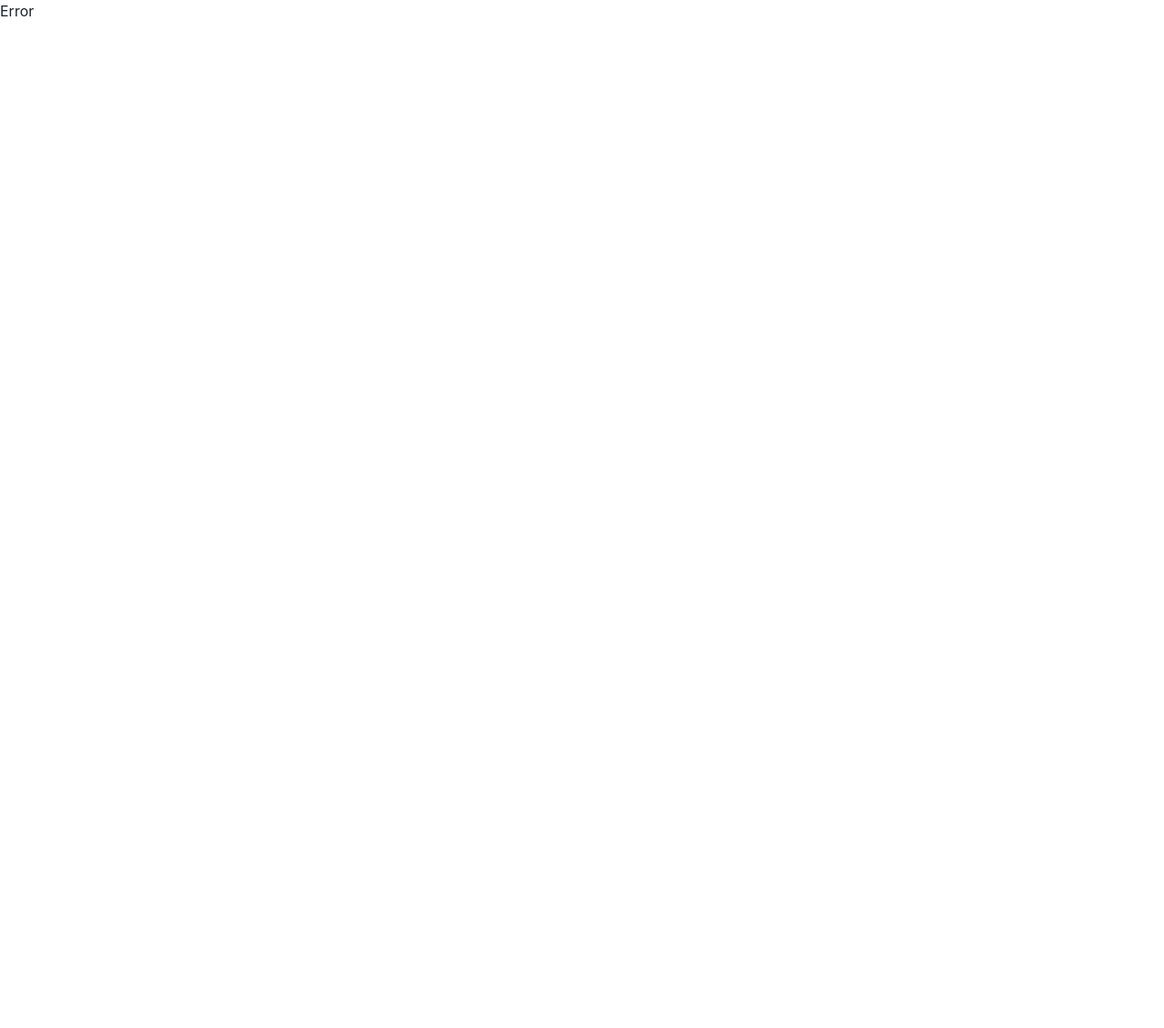
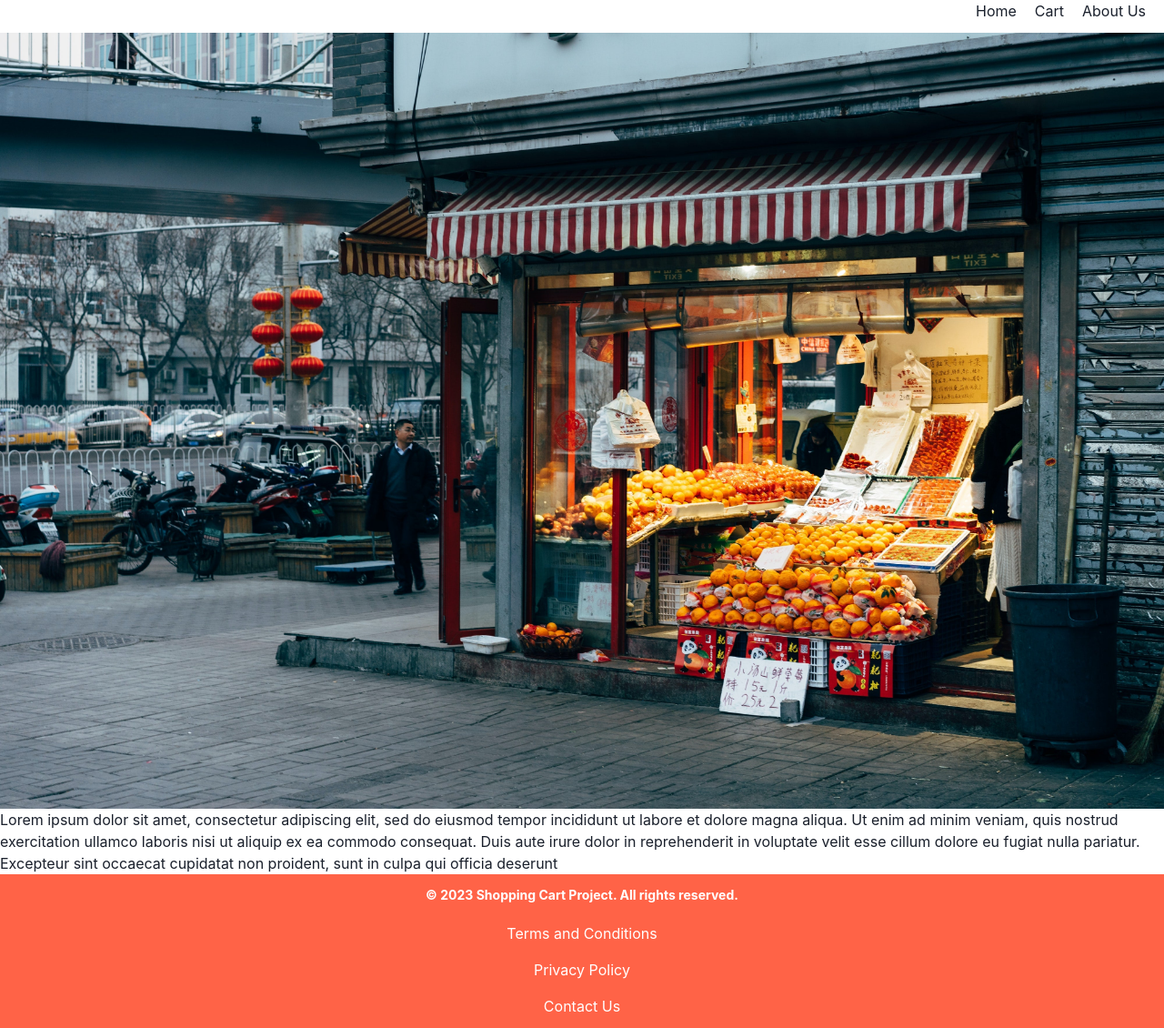
Before and after one commit to ForkEyeeee/shopping-cart, a React (Vite) app: page /AboutUs in a window 1280 px wide. Before the commit this address had no page. Shown: the whole page at 91% size. Before the commit the page ends 800 px from the top, so only its background shows below. Built offline with nearby package versions, Linux system fonts and the light colour scheme.

Commit message:
started working on routing

```diff
--- a/src/App.jsx
+++ b/src/App.jsx
@@ -3,18 +3,23 @@ import Navbar from "./components/NavBar";
 import Hero from "./components/Hero";
 import FeaturedItems from "./components/FeaturedItems";
 import Footer from "./components/Footer";
+import HomePage from "./components/HomePage";
+import { Outlet } from "react-router-dom";
 import { worker } from "./test/mocks/browser";
+import { useLocation } from "react-router-dom";
 
 if (process.env.NODE_ENV === "development") {
   // worker.start();
 }
 
 function App() {
+  console.log(useLocation());
   return (
     <Box>
       <Navbar />
       <Hero />
-      <FeaturedItems />
+      {useLocation().pathname === "/" && <FeaturedItems />}
+      <Outlet />
       <Footer />
     </Box>
   );
--- /dev/null
+++ b/src/components/AboutUs.jsx
@@ -0,0 +1,18 @@
+import { Box, Text } from "@chakra-ui/react";
+
+const AboutUs = () => {
+  return (
+    <Box>
+      <Text>
+        Lorem ipsum dolor sit amet, consectetur adipiscing elit, sed do eiusmod
+        tempor incididunt ut labore et dolore magna aliqua. Ut enim ad minim
+        veniam, quis nostrud exercitation ullamco laboris nisi ut aliquip ex ea
+        commodo consequat. Duis aute irure dolor in reprehenderit in voluptate
+        velit esse cillum dolore eu fugiat nulla pariatur. Excepteur sint
+        occaecat cupidatat non proident, sunt in culpa qui officia deserunt
+      </Text>
+    </Box>
+  );
+};
+
+export default AboutUs;
--- a/src/components/FeaturedItems.jsx
+++ b/src/components/FeaturedItems.jsx
@@ -7,7 +7,6 @@ const FeaturedItems = () => {
   const [data, loading, error] = useDataFetching(
     "https://fakestoreapi.com/products/category/electronics"
   );
-  const [isOpen, setisOpen] = useState(false);
   const [itemCount, setItemCount] = useState([]);
 
   const handleAddCart = (e, itemId) => {
@@ -47,7 +46,7 @@ const FeaturedItems = () => {
         Loading...
       </Box>
     );
-  if (error) return <div>Oops come back later</div>;
+  if (error) return <Box>Oops come back later</Box>;
   return (
     <>
       <Heading p={5} textAlign={"center"}>
--- /dev/null
+++ b/src/components/HomePage.jsx
@@ -0,0 +1,13 @@
+import Hero from "./Hero";
+import FeaturedItems from "./FeaturedItems";
+
+const HomePage = () => {
+  return (
+    <>
+      <Hero />
+      <FeaturedItems />
+    </>
+  );
+};
+
+export default HomePage;
--- a/src/components/Item.jsx
+++ b/src/components/Item.jsx
@@ -30,7 +30,6 @@ import {
   HStack,
 } from "@chakra-ui/react";
 import { useState } from "react";
-import { useRef } from "react";
 
 const Item = ({
   children,
@@ -42,9 +41,7 @@ const Item = ({
   handleAddCart,
   handleClearItems,
 }) => {
-  const initialFocusRef = useRef();
-
-  console.log(children);
+  // console.log(children);
   return (
     <GridItem>
       <VStack className="test">
@@ -52,7 +49,7 @@ const Item = ({
           <CardBody>
             <Image src={image} alt={title} borderRadius="lg" />
             <Stack mt="6" spacing="3">
-              <Text>{children}</Text>
+              <Box>{children}</Box>
             </Stack>
           </CardBody>
           <Divider />
@@ -65,7 +62,7 @@ const Item = ({
                 Clear Items
               </Button>
 
-              <Popover initialFocusRef={initialFocusRef} placement="bottom">
+              <Popover placement="bottom">
                 <PopoverTrigger>
                   <Button variant="solid" colorScheme="blue">
                     Add to Cart
@@ -80,7 +77,6 @@ const Item = ({
                     </Flex>
                     <PopoverBody>
                       <NumberInput
-                        ref={initialFocusRef}
                         float={"right"}
                         size="md"
                         maxW={24}
--- a/src/components/Navbar.jsx
+++ b/src/components/Navbar.jsx
@@ -1,11 +1,16 @@
 import { Box, HStack } from "@chakra-ui/react";
-
+import { Link as ReactRouterLink } from "react-router-dom";
+import { Link as ChakraLink } from "@chakra-ui/react";
 const Navbar = () => {
   return (
     <HStack justifyContent={"flex-end"} gap={5} pr={5} pb={3}>
-      <Box>Home</Box>
+      <ChakraLink as={ReactRouterLink} to="/">
+        Home
+      </ChakraLink>
       <Box>Cart</Box>
-      <Box>About Us</Box>
+      <ChakraLink as={ReactRouterLink} to="/AboutUs">
+        About Us
+      </ChakraLink>
     </HStack>
   );
 };
```
Also changed, not shown: src/routes/router.jsx (+12 -0 lines), 1 other file (tests, documents, lock files or other folders).
